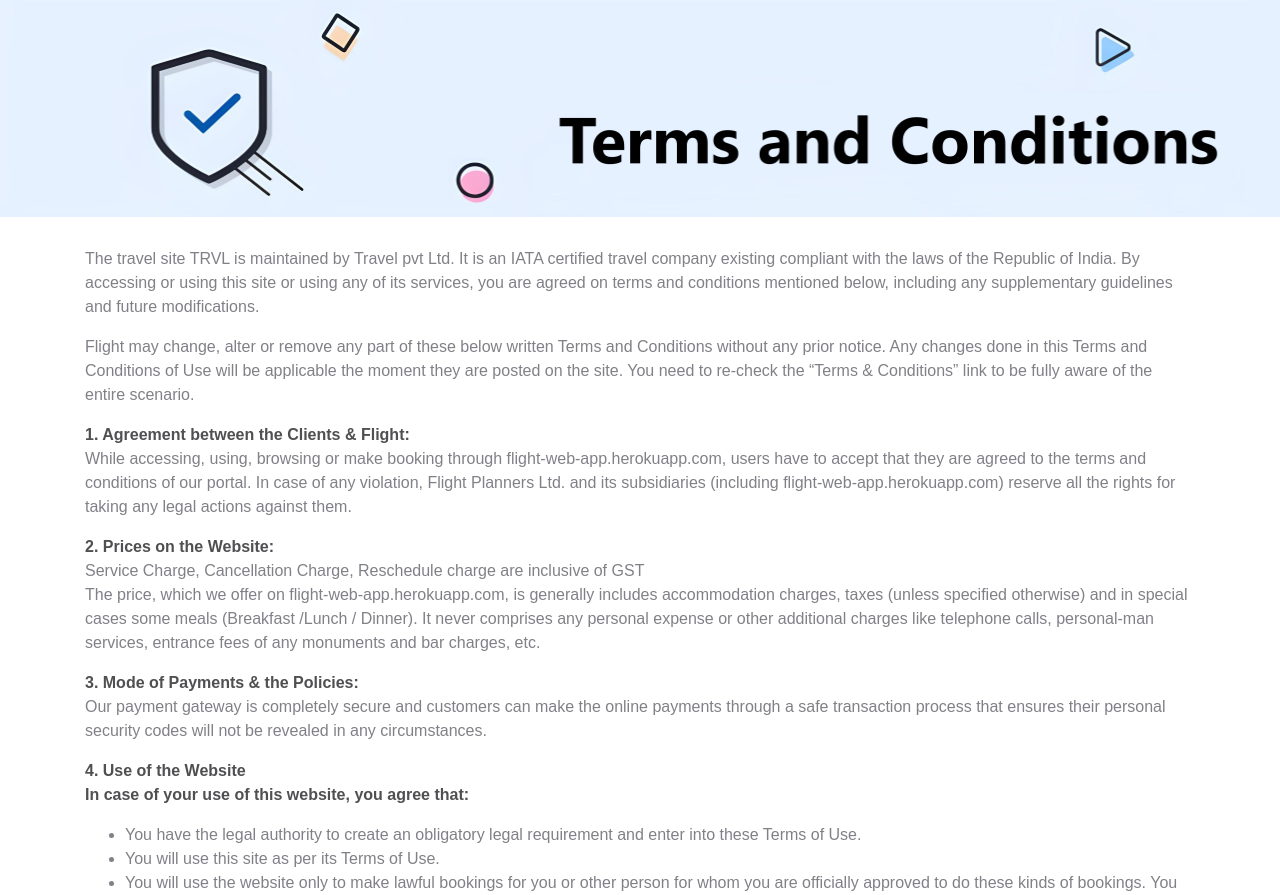
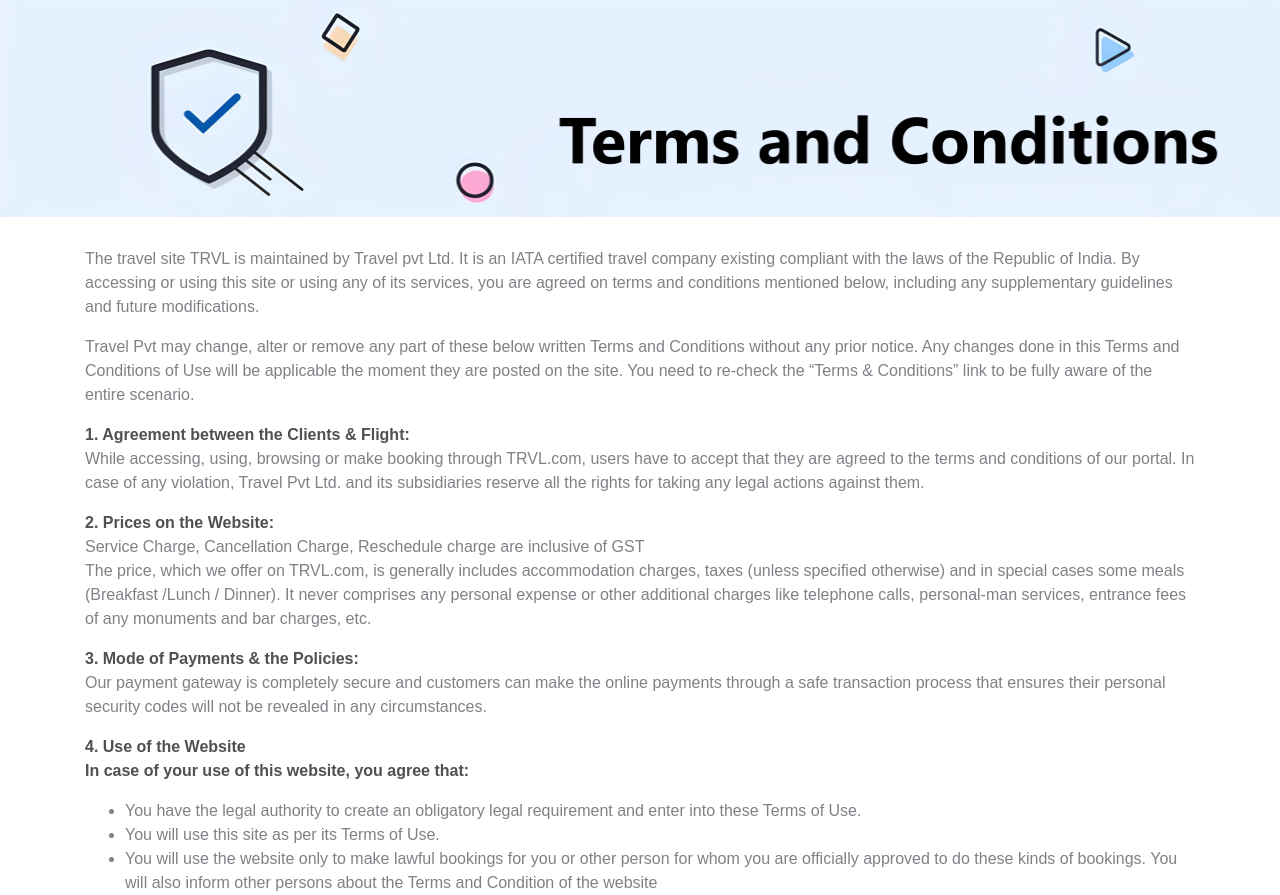
Before and after one commit to roguehunter7/Air-Ticket-Booking-System, a Django app: page /terms-and-conditions in a window 1280 px wide. Shown: the part 67-962 px from the top of the page. Run offline with Django 4.2, Linux system fonts and the light colour scheme; some libraries are stand-ins or nearby versions; some web fonts are replaced.

Commit message:
Finalise Frontend Changes

```diff
--- a/flight/templates/flight/terms.html
+++ b/flight/templates/flight/terms.html
@@ -3,7 +3,7 @@
 {% load static %}
 
 {% block head %}
-    <title>Terms and Conditions | Flight</title>
+    <title>Terms and Conditions | TRVL</title>
     <link rel="stylesheet" type="text/css" href="{% static 'css/privacy-policy.css' %}">
 {% endblock head %}
 
@@ -17,16 +17,16 @@
                 The travel site TRVL is maintained by Travel pvt Ltd. It is an IATA certified travel company existing compliant with the laws of the Republic of India. By accessing or using this site or using any of its services, you are agreed on terms and conditions mentioned below, including any supplementary guidelines and future modifications.
             </p>
             <p>
-                Flight may change, alter or remove any part of these below written Terms and Conditions without any prior notice. Any changes done in this Terms and Conditions of Use will be applicable the moment they are posted on the site. You need to re-check the “Terms & Conditions” link to be fully aware of the entire scenario.
+                Travel Pvt may change, alter or remove any part of these below written Terms and Conditions without any prior notice. Any changes done in this Terms and Conditions of Use will be applicable the moment they are posted on the site. You need to re-check the “Terms & Conditions” link to be fully aware of the entire scenario.
             </p>
             <p>
                 <b>1. Agreement between the Clients & Flight:</b><br>
-                While accessing, using, browsing or make booking through flight-web-app.herokuapp.com, users have to accept that they are agreed to the terms and conditions of our portal. In case of any violation, Flight Planners Ltd. and its subsidiaries (including flight-web-app.herokuapp.com) reserve all the rights for taking any legal actions against them.
+                While accessing, using, browsing or make booking through TRVL.com, users have to accept that they are agreed to the terms and conditions of our portal. In case of any violation, Travel Pvt Ltd. and its subsidiaries reserve all the rights for taking any legal actions against them.
             </p>
             <p>
                 <b>2. Prices on the Website:</b><br>
                 Service Charge, Cancellation Charge, Reschedule charge are inclusive of GST<br>
-                The price, which we offer on flight-web-app.herokuapp.com, is generally includes accommodation charges, taxes (unless specified otherwise) and in special cases some meals (Breakfast /Lunch / Dinner). It never comprises any personal expense or other additional charges like telephone calls, personal-man services, entrance fees of any monuments and bar charges, etc.
+                The price, which we offer on TRVL.com, is generally includes accommodation charges, taxes (unless specified otherwise) and in special cases some meals (Breakfast /Lunch / Dinner). It never comprises any personal expense or other additional charges like telephone calls, personal-man services, entrance fees of any monuments and bar charges, etc.
             </p>
             <p>
                 <b>3. Mode of Payments & the Policies:</b><br>
```
